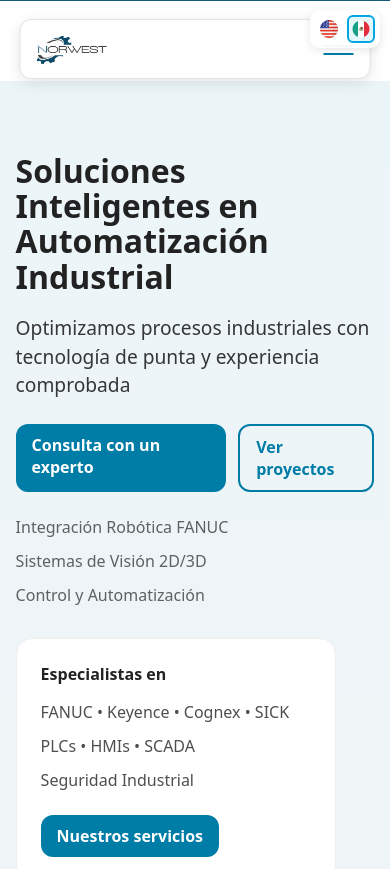
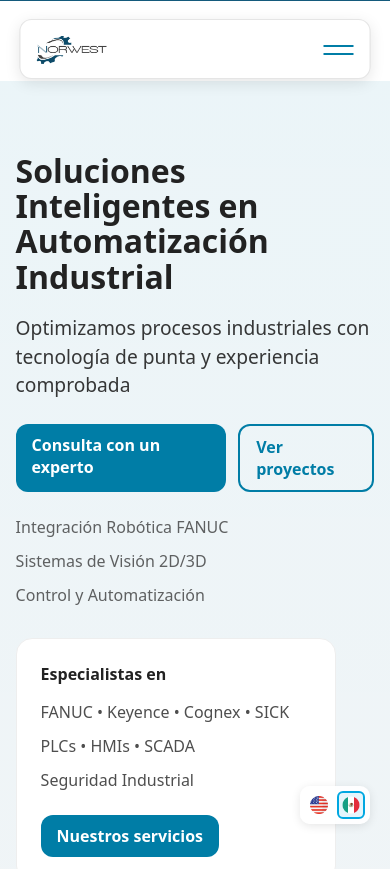
Before and after one commit to jmirandaf/norwestds, a React (Vite) app: page / in a window 390 px wide. Shown: the top 869 px of the page. Built offline with nearby package versions, Linux system fonts and the light colour scheme.

Commit message:
Move language selector to bottom on mobile to avoid navbar overlap

```diff
--- a/src/components/LanguageSelector.css
+++ b/src/components/LanguageSelector.css
@@ -46,10 +46,12 @@
 
 @media (max-width: 768px) {
   .language-selector {
-    top: 10px;
-    right: 10px;
+    top: auto;
+    bottom: 20px;
+    right: 20px;
     padding: 5px;
     gap: 4px;
+    z-index: 100;
   }
 
   .lang-button {
```
